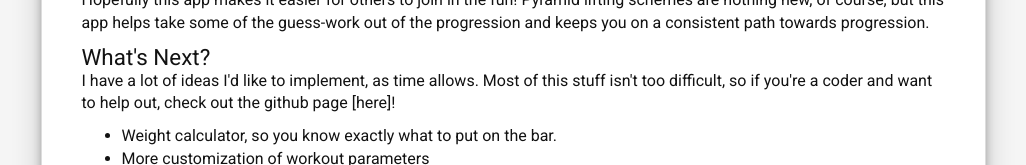
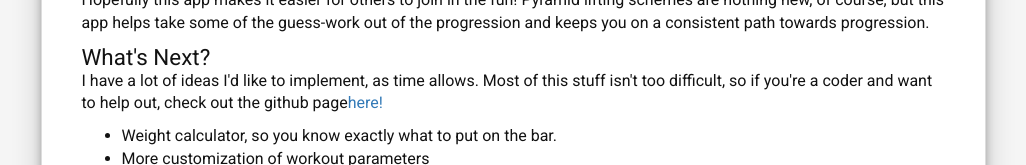
Before and after one commit to ipalindromi/pyramid-challenge-workout, a React app: page / in a window 1280 px wide. Shown: the part 1214-1379 px from the top of the page, without its empty margins (127-1153 px from the left). Built offline with nearby package versions, Linux system fonts and the light colour scheme; what react-tap-event-plugin would draw is missing.

Commit message:
Updated README and made minor text changes

```diff
--- a/nwb.config.js
+++ b/nwb.config.js
@@ -1,5 +1,8 @@
 module.exports = {
-  type: 'react-app',
+	type: 'react-app',
 	webpack: {
+		// Turn this on to publish to pages.
+		// TODO: Make this automatic
+		//publicPath: 'https://ipalindromi.github.io/pyramid-challenge/'
 	}
 };
--- a/package.json
+++ b/package.json
@@ -1,7 +1,7 @@
 {
-  "name": "pyramid-challenge",
+  "name": "pyramid-challenge-workout",
   "version": "1.0.0",
-  "description": "A little workout challenge to build endurance and strenth simultaneously",
+  "description": "A little workout challenge to build endurance and strength simultaneously",
   "private": true,
   "scripts": {
     "build": "./node_modules/nwb/lib/bin/nwb.js build-react-app",
--- a/src/components/dumb/Footer.js
+++ b/src/components/dumb/Footer.js
@@ -25,7 +25,7 @@ const Footer = () => {
 				<h2>What's Next?</h2>
 				<p>I have a lot of ideas I'd like to implement, as time allows. Most of this stuff isn't too
 					difficult, so if you're a coder and want to help out, check out the github page
-					[here]!</p>
+					<a href="https://github.com/ipalindromi/pyramid-challenge-workout">here!</a></p>
 				<ul>
 					<li>Weight calculator, so you know exactly what to put on the bar.</li>
 					<li>More customization of workout parameters</li>
```
Also changed, not shown: 1 other file (tests, documents, lock files or other folders).
